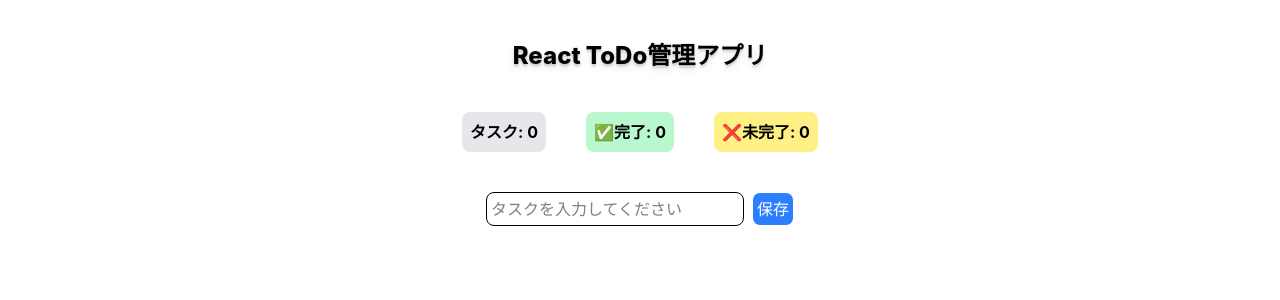
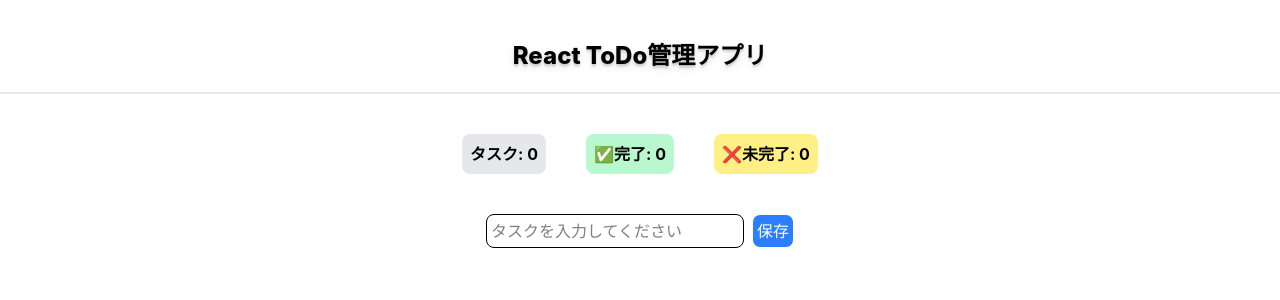
Before and after one commit to lokusuke/react_todo_list, a React (Vite) app: page / in a window 1280 px wide. Shown: the top 300 px of the page. Built offline with nearby package versions, Linux system fonts and the light colour scheme.

Commit message:
スタイリングを修正

```diff
--- a/src/components/TodoHeader.jsx
+++ b/src/components/TodoHeader.jsx
@@ -11,7 +11,7 @@ export const TodoHeader = () => {
 
   return (
     <div>
-      <div className="flex justify-center mx-auto my-10 font-extrabold text-2xl text-shadow-lg">
+      <div className="flex justify-center mx-auto my-10 font-extrabold text-2xl text-shadow-lg border-b-2 border-gray-200 pb-5">
         <h1>React ToDo管理アプリ</h1>
       </div>
       <div className="flex justify-center gap-10 mx-auto my-10 font-bold">
--- a/src/components/TodoItem.jsx
+++ b/src/components/TodoItem.jsx
@@ -61,7 +61,7 @@ export const TodoItem = ({ todo }) => {
           <input
             type="checkbox"
             checked={todo.isCompleted}
-            onChange={(e) => updateCheckBox(todo.id, e.target.checked)}
+            onChange={() => updateCheckBox(todo.id)}
           />
           <span>{todo.content}</span>
           <button
```
